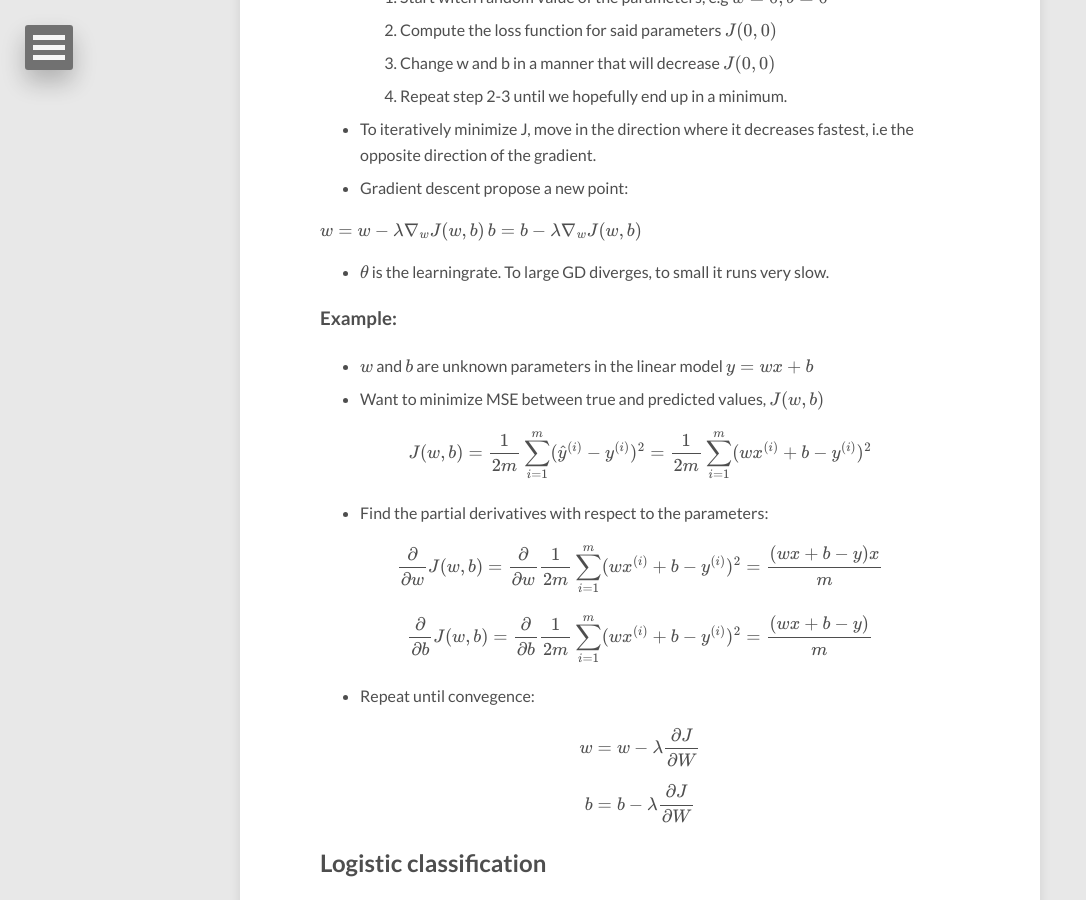
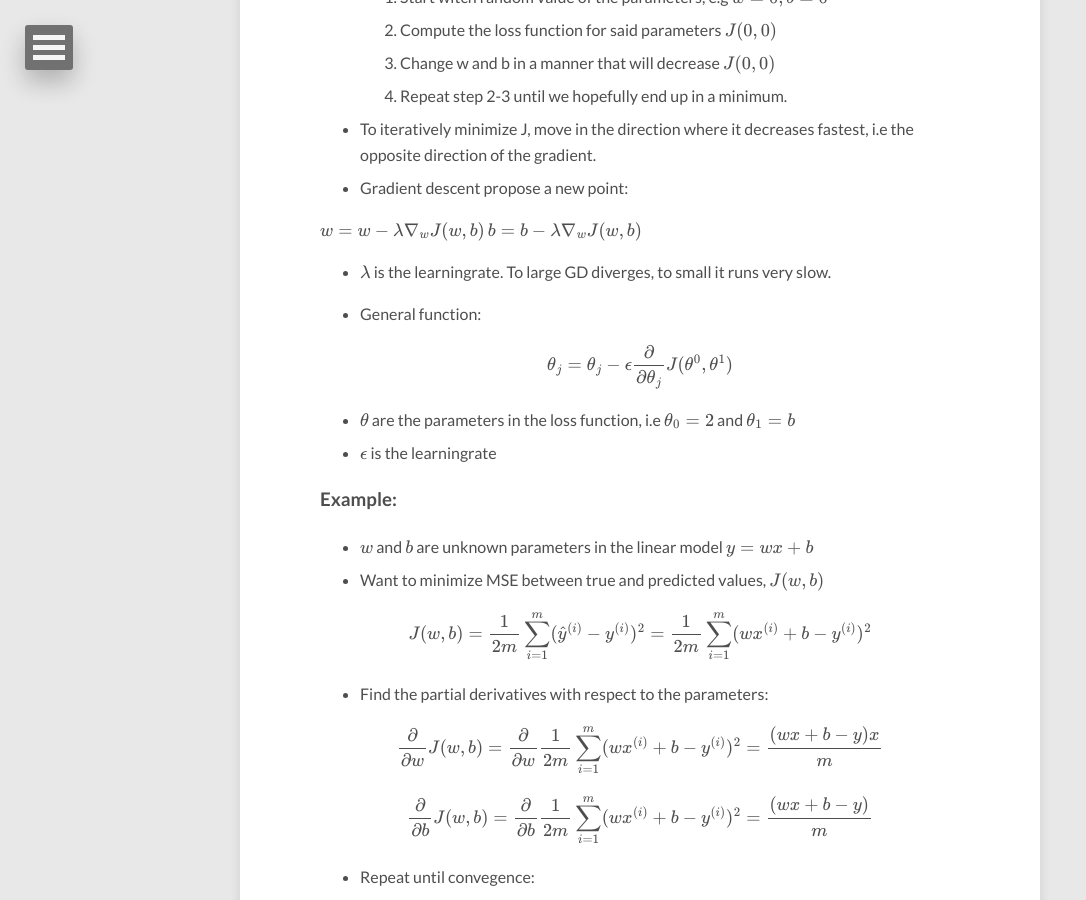
Before and after one commit to vegovs/vegovs.github.io, a Jekyll site: the page built from _posts/2020-01-22-IN5400-Kompendium.md, in a window 1280 px wide and 900 px high, scrolled down 3910 px. Shown: the whole window, without its empty margins (0-1086 px from the left). Built offline with Jekyll 4.4.1, drawn with Linux system fonts in a browser that asks for light colours; nearby versions of some CDN libraries; formulas are drawn with MathJax 3.

Commit message:
:pencil: IN5400

```diff
--- a/_posts/2020-01-22-IN5400-Kompendium.md
+++ b/_posts/2020-01-22-IN5400-Kompendium.md
@@ -121,7 +121,14 @@ locate various shapes in the image
 $$w = w - \lambda\nabla_wJ(w,b)$$
 $$b = b - \lambda\nabla_wJ(w,b)$$
 
-* $$\theta$$ is the learningrate. To large GD diverges, to small it runs very slow.
+* $$\lambda$$ is the learningrate. To large GD diverges, to small it runs very slow.
+
+* General function:
+
+$$\theta_j = \theta_j-\epsilon\frac{\partial}{\partial\theta_j}J(\theta^0, \theta^1)$$
+
+* $$\theta$$ are the parameters in the loss function, i.e $$\theta_0 = 2$$ and $$\theta_1 = b$$
+* $$\epsilon$$ is the learningrate
 
 ### Example:
 * $$w$$ and $$b$$ are unknown parameters in the linear model $$y = wx+b$$
```
